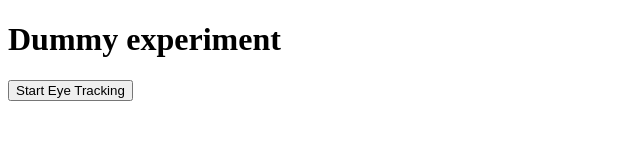
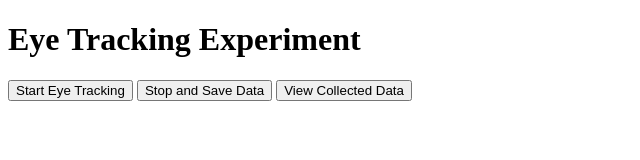
Before and after one commit to myth-ila/my-experiment-site, a plain HTML site: page index.html in a window 1280 px wide. Shown: the whole page, without its empty margins (0-640 px from the left). Drawn offline with Linux system fonts and the light colour scheme.

Commit message:
Update index.html

```diff
--- a/index.html
+++ b/index.html
@@ -3,12 +3,15 @@
 <head>
     <meta charset="UTF-8">
     <meta name="viewport" content="width=device-width, initial-scale=1.0">
-    <title>Dummy Experiment</title>
-    <link rel="stylesheet" href="style.css">
+    <title>Eye Tracking Experiment</title>
 </head>
 <body>
-    <h1>Dummy experiment</h1>
+    <h1>Eye Tracking Experiment</h1>
     <button onclick="startTracking()">Start Eye Tracking</button>
+    <button onclick="stopTracking()">Stop and Save Data</button>
+    <button onclick="viewData()">View Collected Data</button>
+
+    <!-- WebGazer Script -->
     <script src="https://webgazer.cs.brown.edu/webgazer.js"></script>
     <script src="script.js"></script>
 </body>
```
